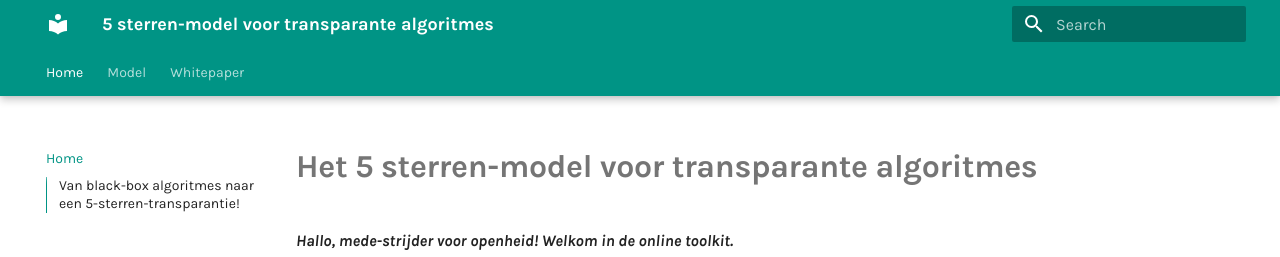
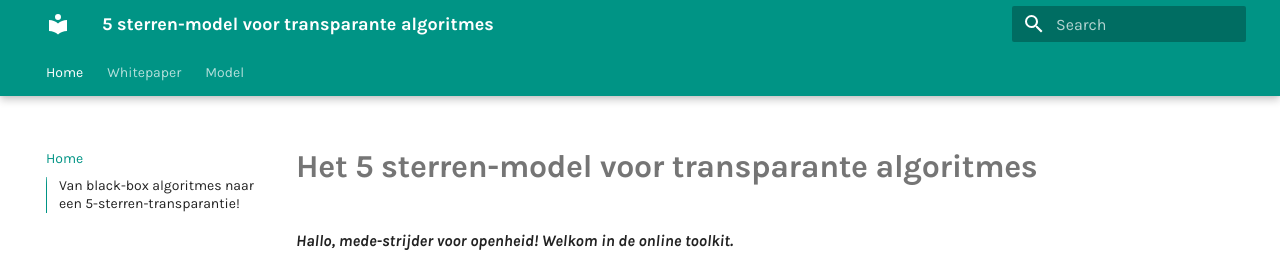
Before and after one commit to thegreenland/5-sterren-toolkit, an MkDocs documentation site: the page built from docs/index.md, in a window 1280 px wide. Shown: the top 257 px of the page. Built offline with MkDocs 1.6.1 and Material for MkDocs 9.7.7, drawn with Linux system fonts in a browser that asks for light colours; part of the change alters nothing that is shown.

```diff
--- a/mkdocs.yml
+++ b/mkdocs.yml
@@ -14,5 +14,5 @@ theme:
     - toc.integrate
 nav:
   - Home: index.md
+  - Whitepaper: whitepaper.md
   - Model: model.md
-  - Whitepaper: whitepaper.md
```
